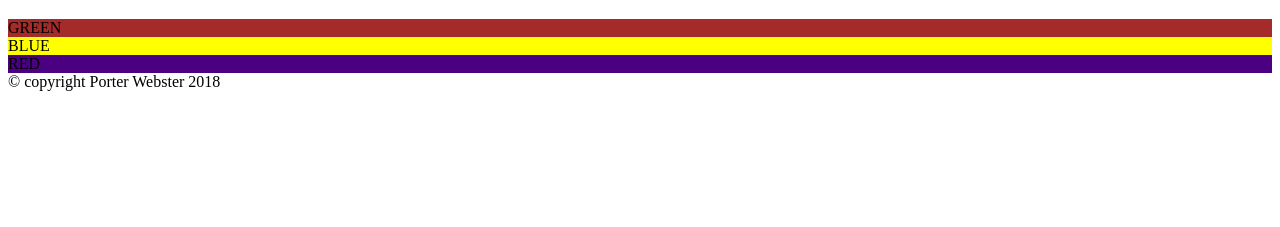
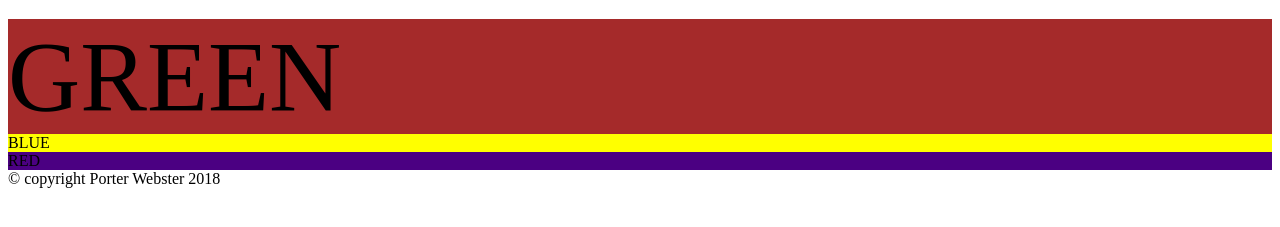
Before and after one commit to porterww/command-line-demo, a plain HTML site: page index.html in a window 1280 px wide. Shown: the part 61-288 px from the top of the page. Drawn offline with Linux system fonts and the light colour scheme.

Commit message:
2 simple changes

```diff
--- a/index.css
+++ b/index.css
@@ -1,5 +1,8 @@
 .section-green {
 	background-color: brown;
+	display:flex;
+	flex-wrap:wrap-reverse;
+	font-size: 100px;
 }
 
 .section-blue {
```
